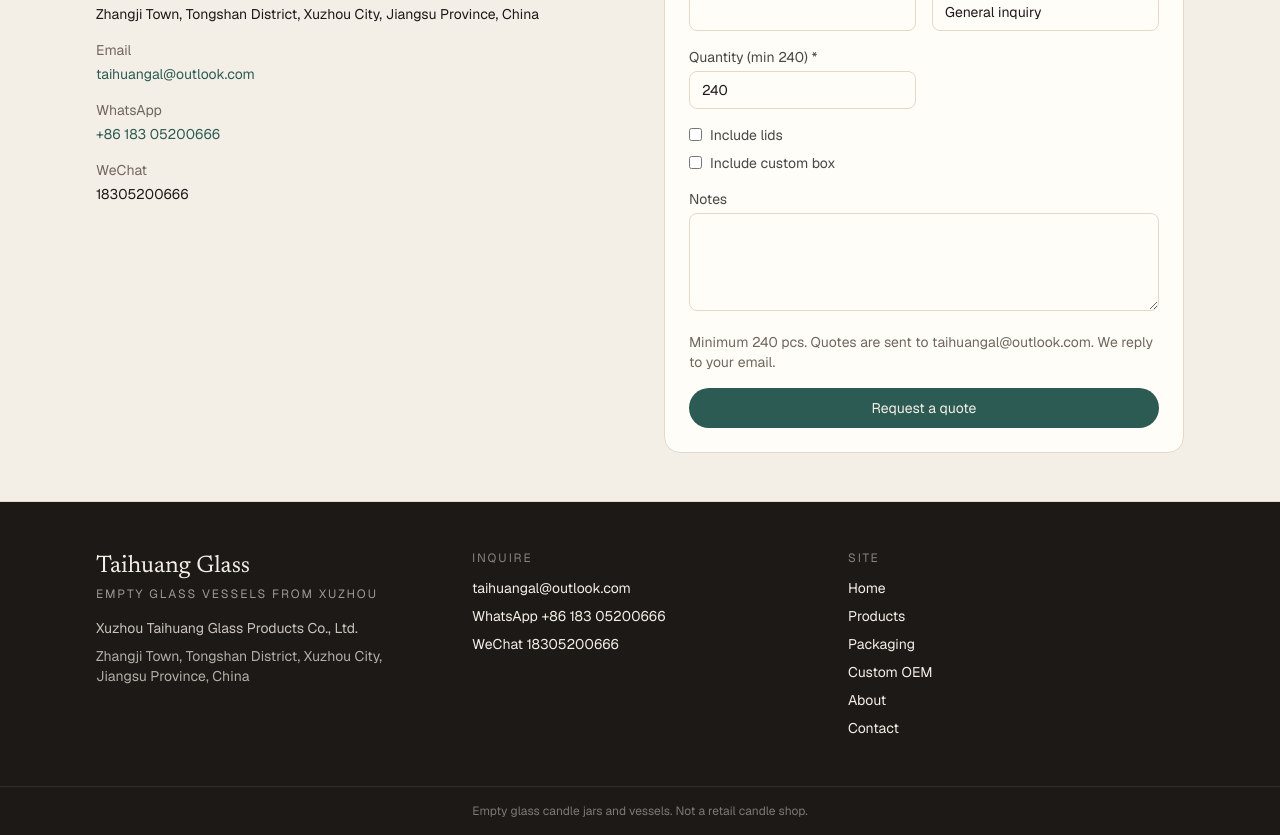
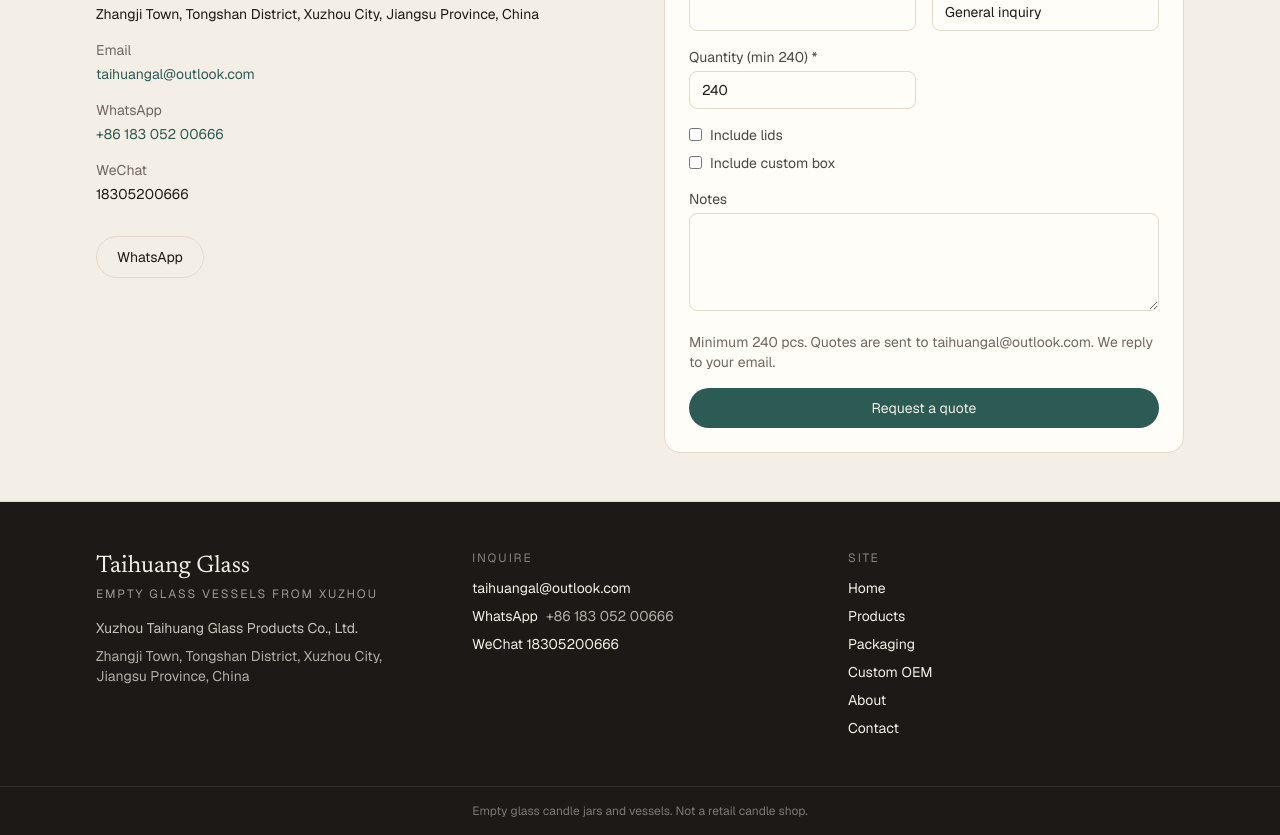
Before and after one commit to taihuangglass/taihuang-site, a Next.js app: page /contact in a window 1280 px wide. Shown: the part 340-1175 px from the top of the page. Built offline with nearby package versions, Linux system fonts and the light colour scheme; no server answers.

Commit message:
add WhatsApp click-to-chat

```diff
--- a/app/contact/page.tsx
+++ b/app/contact/page.tsx
@@ -1,5 +1,6 @@
 import type { Metadata } from "next";
 import { InquiryForm } from "@/components/InquiryForm";
+import { WhatsAppLink } from "@/components/WhatsAppLink";
 import { site } from "@/lib/site";
 
 export const metadata: Metadata = {
@@ -39,7 +40,7 @@
             <dd className="mt-1">
               <a
                 className="text-accent hover:underline"
-                href={`https://wa.me/${site.whatsappDigits}`}
+                href={site.whatsappHref}
                 target="_blank"
                 rel="noreferrer"
               >
@@ -52,6 +53,7 @@
             <dd className="mt-1">{site.wechat}</dd>
           </div>
         </dl>
+        <WhatsAppLink className="mt-8 inline-block rounded-full border border-line px-5 py-2.5 text-sm hover:bg-card" />
       </div>
       <div className="rounded-2xl border border-line bg-card p-6">
         <InquiryForm variant="contact" defaultSku="General inquiry" />
--- a/app/products/[slug]/page.tsx
+++ b/app/products/[slug]/page.tsx
@@ -3,6 +3,7 @@
 import { InquiryForm } from "@/components/InquiryForm";
 import { ProductCard } from "@/components/ProductCard";
 import { ProductPhoto } from "@/components/ProductPhoto";
+import { WhatsAppLink } from "@/components/WhatsAppLink";
 import {
   colorLabel,
   getProduct,
@@ -126,13 +127,14 @@
           >
             View this SKU on Alibaba
           </a>
-          <div>
+          <div className="mt-8 flex flex-wrap items-center gap-3">
             <a
               href="#inquiry"
-              className="mt-8 inline-block rounded-full bg-accent px-5 py-2.5 text-sm text-paper hover:bg-accent/90"
+              className="inline-block rounded-full bg-accent px-5 py-2.5 text-sm text-paper hover:bg-accent/90"
             >
               Request a quote
             </a>
+            <WhatsAppLink className="inline-block rounded-full border border-line px-5 py-2.5 text-sm hover:bg-card" />
           </div>
         </div>
       </div>
--- a/components/Footer.tsx
+++ b/components/Footer.tsx
@@ -26,12 +26,13 @@
             <li>
               <a
                 className="hover:underline"
-                href={`https://wa.me/${site.whatsappDigits}`}
+                href={site.whatsappHref}
                 target="_blank"
                 rel="noreferrer"
               >
-                WhatsApp {site.whatsapp}
+                WhatsApp
               </a>
+              <span className="ml-2 text-paper/70">{site.whatsapp}</span>
             </li>
             <li>WeChat {site.wechat}</li>
           </ul>
--- a/components/Header.tsx
+++ b/components/Header.tsx
@@ -1,4 +1,5 @@
 import Link from "next/link";
+import { WhatsAppLink } from "@/components/WhatsAppLink";
 import { nav, site } from "@/lib/site";
 
 export function Header() {
@@ -24,13 +25,16 @@
             </Link>
           ))}
         </nav>
+        <div className="flex shrink-0 items-center gap-2">
+          <WhatsAppLink className="rounded-full border border-line px-3 py-2 text-sm text-ink hover:bg-card sm:px-4" />
           <Link
             href="/contact"
-          className="shrink-0 rounded-full bg-accent px-3 py-2 text-sm text-paper hover:bg-accent/90 sm:px-4"
+            className="rounded-full bg-accent px-3 py-2 text-sm text-paper hover:bg-accent/90 sm:px-4"
           >
             <span className="sm:hidden">Quote</span>
             <span className="hidden sm:inline">Request a quote</span>
           </Link>
+        </div>
       </div>
       <nav className="flex gap-4 overflow-x-auto border-t border-line/60 px-5 py-2 text-sm text-ink/80 md:hidden">
         {nav.map((item) => (
--- a/components/ProductCard.tsx
+++ b/components/ProductCard.tsx
@@ -1,5 +1,6 @@
 import Link from "next/link";
 import { ProductPhoto } from "@/components/ProductPhoto";
+import { WhatsAppLink } from "@/components/WhatsAppLink";
 import {
   colorLabel,
   imageLookLabel,
@@ -49,12 +50,15 @@
           {sizeLabel(product.sizesOz)}
         </p>
         <p className="text-sm text-ink/80">{priceLine(product)}</p>
-        <Link
-          href={`/products/${product.slug}#inquiry`}
-          className="mt-auto pt-2 text-sm font-medium text-accent hover:underline"
-        >
-          Request a quote
-        </Link>
+        <div className="mt-auto flex flex-wrap items-center gap-x-4 gap-y-1 pt-2">
+          <Link
+            href={`/products/${product.slug}#inquiry`}
+            className="text-sm font-medium text-accent hover:underline"
+          >
+            Request a quote
+          </Link>
+          <WhatsAppLink className="text-sm font-medium text-ink/80 hover:text-accent hover:underline" />
+        </div>
       </div>
     </article>
   );
--- /dev/null
+++ b/components/WhatsAppLink.tsx
@@ -0,0 +1,14 @@
+import { site } from "@/lib/site";
+
+export function WhatsAppLink({ className }: { className?: string }) {
+  return (
+    <a
+      href={site.whatsappHref}
+      target="_blank"
+      rel="noreferrer"
+      className={className}
+    >
+      WhatsApp
+    </a>
+  );
+}
--- a/lib/site.ts
+++ b/lib/site.ts
@@ -3,8 +3,10 @@
   tagline: "Empty glass vessels from Xuzhou",
   legalName: "Xuzhou Taihuang Glass Products Co., Ltd.",
   email: "taihuangal@outlook.com",
-  whatsapp: "+86 183 05200666",
+  whatsapp: "+86 183 052 00666",
   whatsappDigits: "8618305200666",
+  whatsappHref:
+    "https://wa.me/8618305200666?text=Hello%2C%20I%20want%20a%20quote%20for%20glass%20candle%20jars.%20MOQ%20240.",
   wechat: "18305200666",
   address:
     "Zhangji Town, Tongshan District, Xuzhou City, Jiangsu Province, China",
```
Lines whose indentation alone changed are shown as unchanged.
